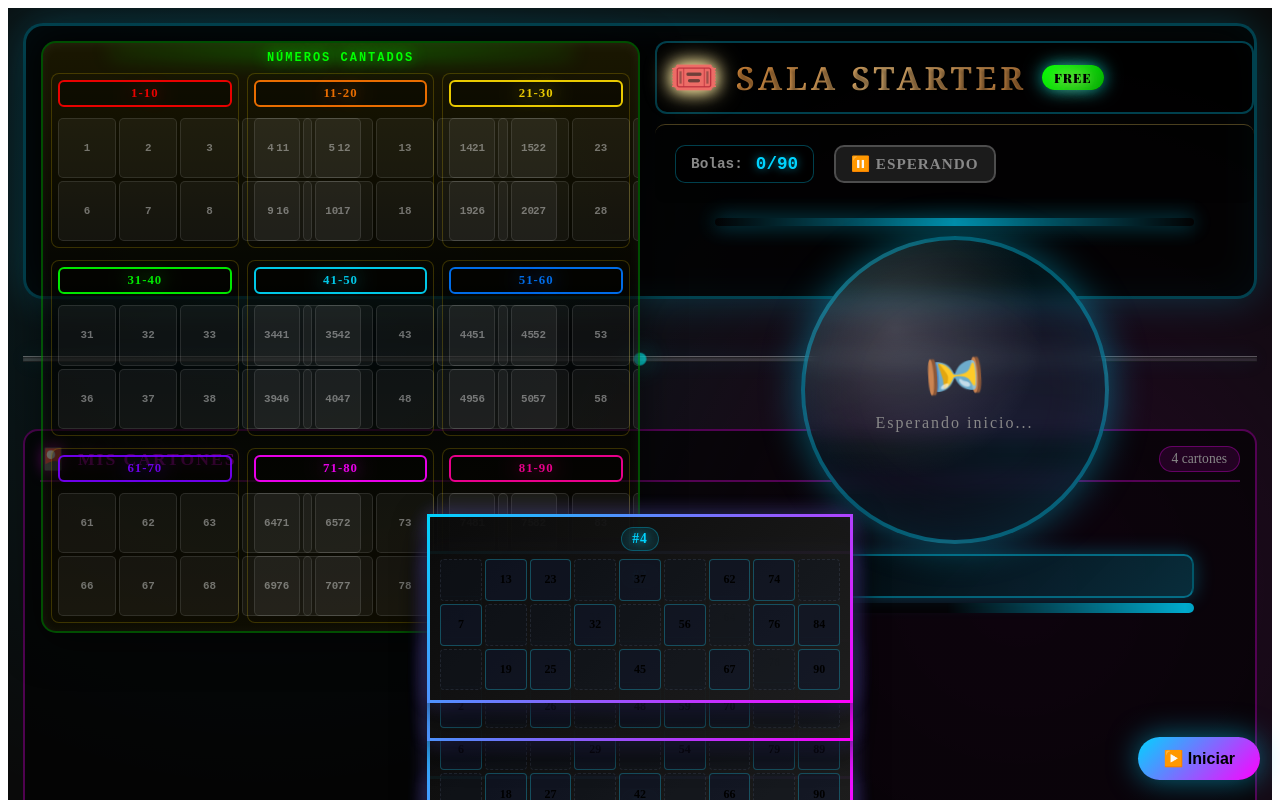
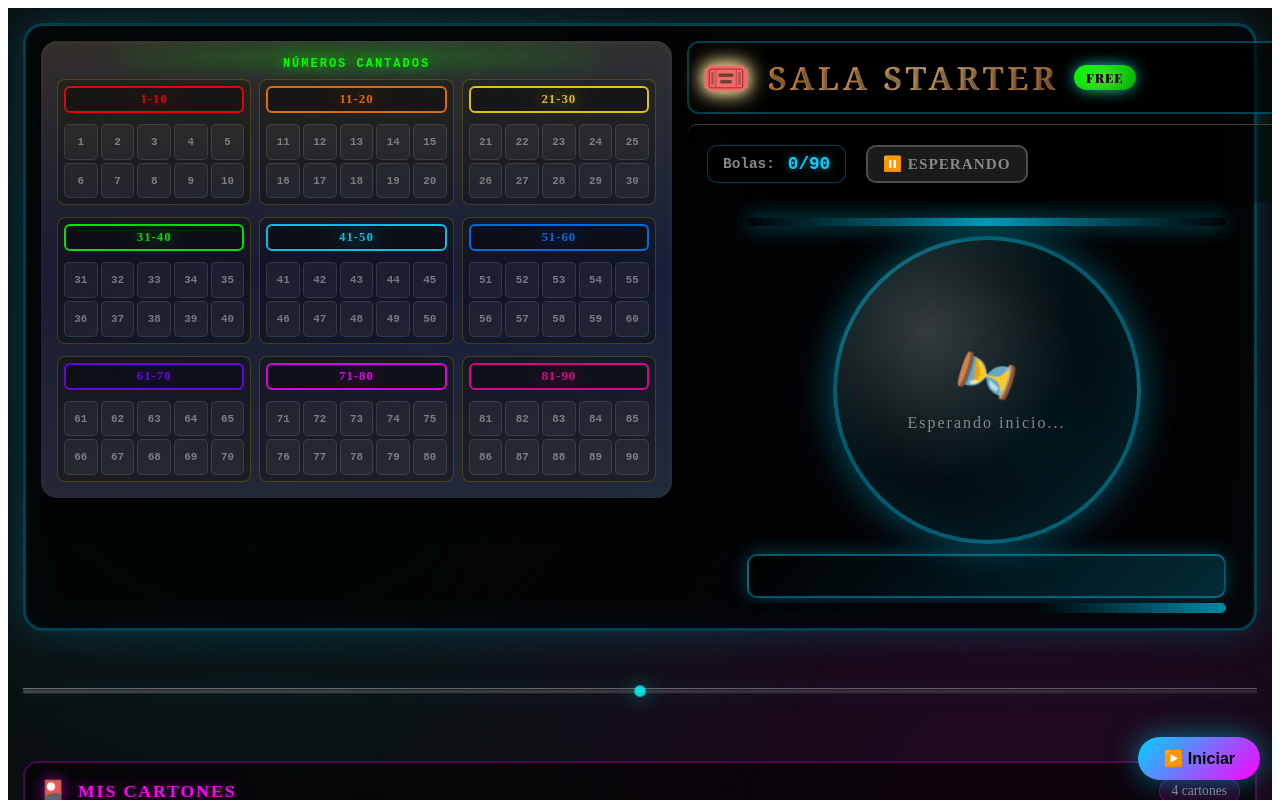
Before and after one commit to dacruzandres31-hub/24-kilates-bingo, a React (Vite) app in the folder client-player/: page /sala/starter in a window 1280 px wide. Shown: the top 800 px of the page. Built offline with nearby package versions, Linux system fonts and the light colour scheme.

Commit message:
fix: agregar cierre de div faltante en right-section

```diff
--- a/client-player/src/components/StarterRoom.jsx
+++ b/client-player/src/components/StarterRoom.jsx
@@ -199,7 +199,7 @@ export default function StarterRoom() {
       {/* LAYOUT REORGANIZADO */}
       <div className="game-table">
         {/* Cuadrícula Digital - IZQUIERDA COMPLETA - 3 FILAS */}
-        <div className="digital-grid digital-grid-full">
+        <div className="digital-grid-full">
           <div className="grid-header">
             <div className="grid-title">NÚMEROS CANTADOS</div>
             <div className="grid-glow"></div>
--- a/client-player/src/styles/StarterRoom.css
+++ b/client-player/src/styles/StarterRoom.css
@@ -277,8 +277,7 @@
    ============================================ */
 
 .game-table {
-  display: grid;
-  grid-template-columns: 50% 50%;
+  display: flex;
   gap: 15px;
   padding: 15px;
   background: rgba(0, 0, 0, 0.8);
@@ -287,8 +286,7 @@
   box-shadow:
     0 0 40px rgba(0, 212, 255, 0.2),
     inset 0 0 40px rgba(0, 212, 255, 0.05);
-  min-height: 25vh;
-  max-height: 30vh;
+  min-height: 60vh;
   margin-bottom: 20px;
   position: relative;
   z-index: 2;
@@ -655,6 +653,7 @@
    ============================================ */
 
 .right-section {
+  flex: 0 0 50%;
   display: flex;
   flex-direction: column;
   gap: 15px;
```
